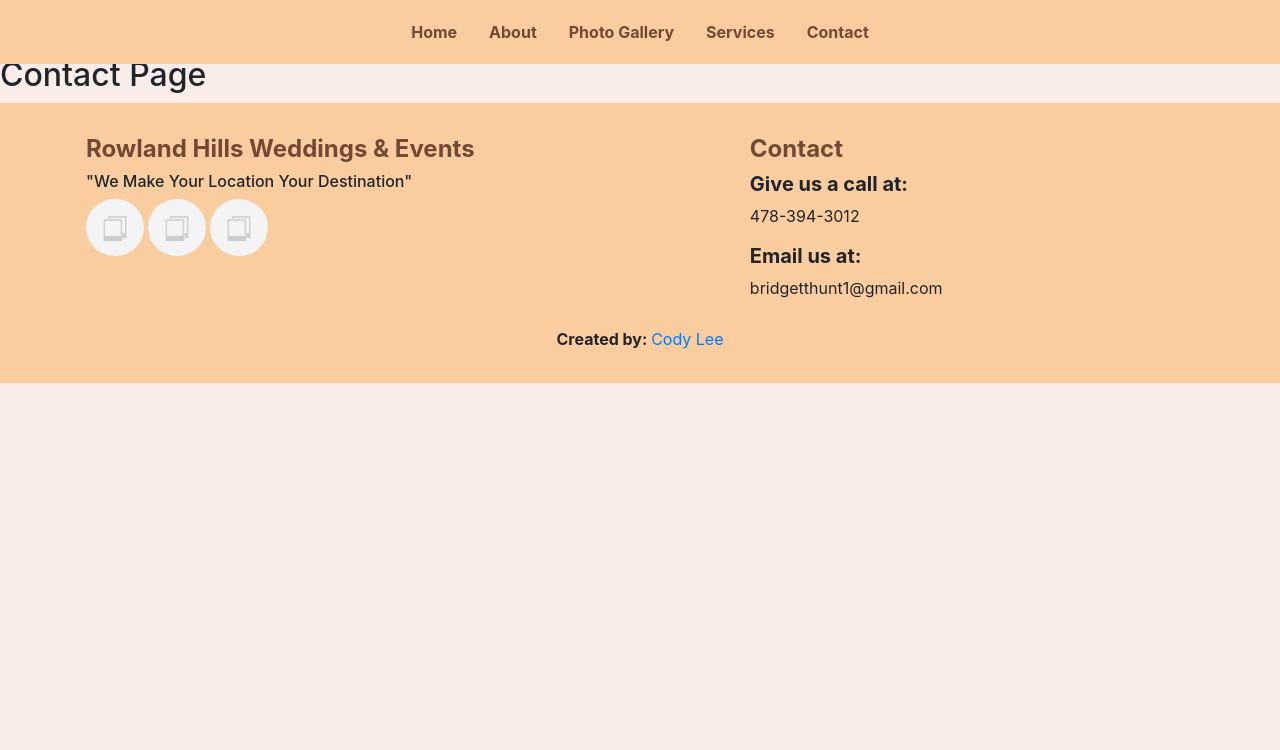
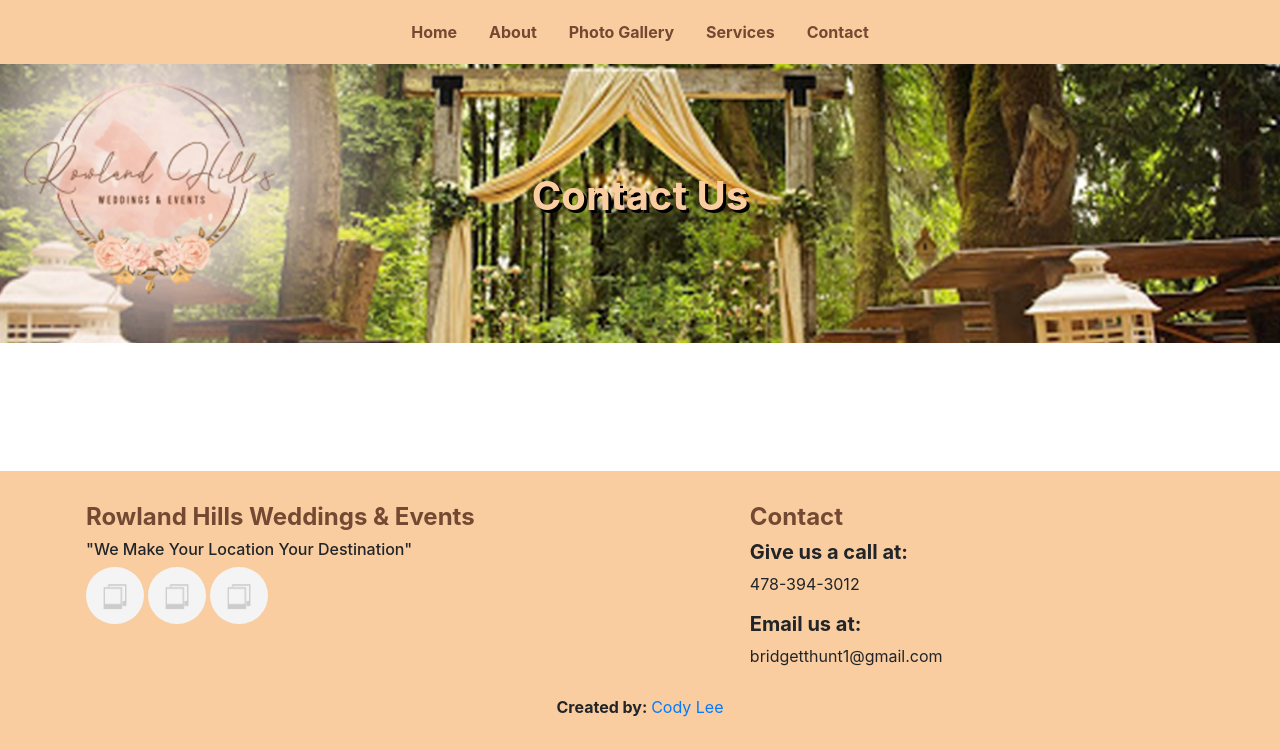
Before and after one commit to leecodya/rowland-hills, a Flask app: page /contact in a window 1280 px wide. Shown: the top 750 px of the page. Run offline with Flask 2, Linux system fonts and the light colour scheme; some libraries are stand-ins or nearby versions.

Commit message:
added basic banner and page title to contact, services, and event inquiry pages

```diff
--- a/templates/contact.html
+++ b/templates/contact.html
@@ -1,6 +1,13 @@
 {% extends 'base.html' %}
-{% block title %}Contact{% endblock %}
+{% block title %}Contact Us{% endblock %}
 
 {% block content %}
-<h2>Contact Page</h2>
+<div class="sub-banner">
+    <h1 class="text-center primary-text" style="font-size: 2.5em; text-shadow: 3px 3px black;"><b>Contact Us</b></h1>
+</div>
+<div class="bg-white">
+    <div class="container p-5">
+        <div class="row p-3"></div>
+    </div>
+</div>
 {% endblock %}
--- a/templates/event-inquiry.html
+++ b/templates/event-inquiry.html
@@ -5,4 +5,9 @@
 <div class="sub-banner">
     <h1 class="text-center primary-text" style="font-size: 2.5em; text-shadow: 3px 3px black;"><b>Event Inquiry</b></h1>
 </div>
+<div class="bg-white">
+    <div class="container p-5">
+        <div class="row p-3"></div>
+    </div>
+</div>
 {% endblock %}
```
Also changed, not shown: templates/services.html (+8 -1 lines).
